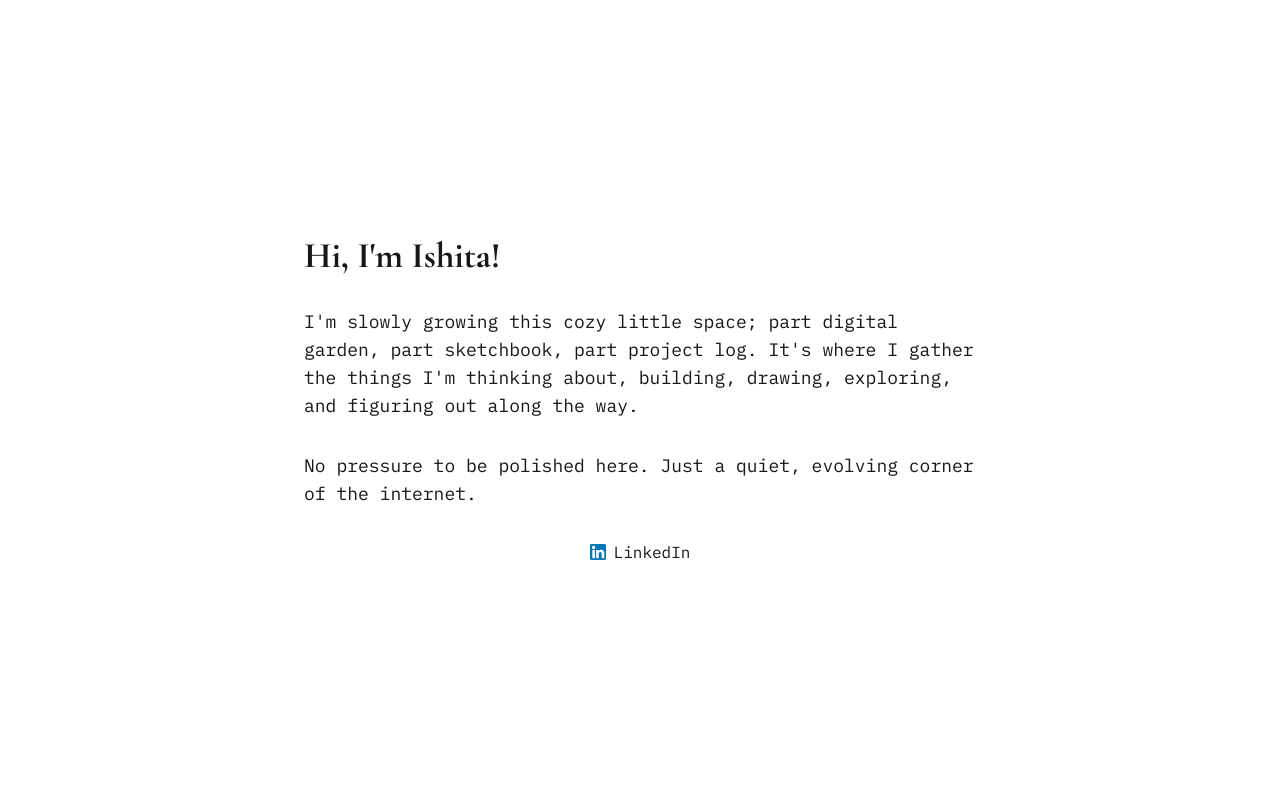
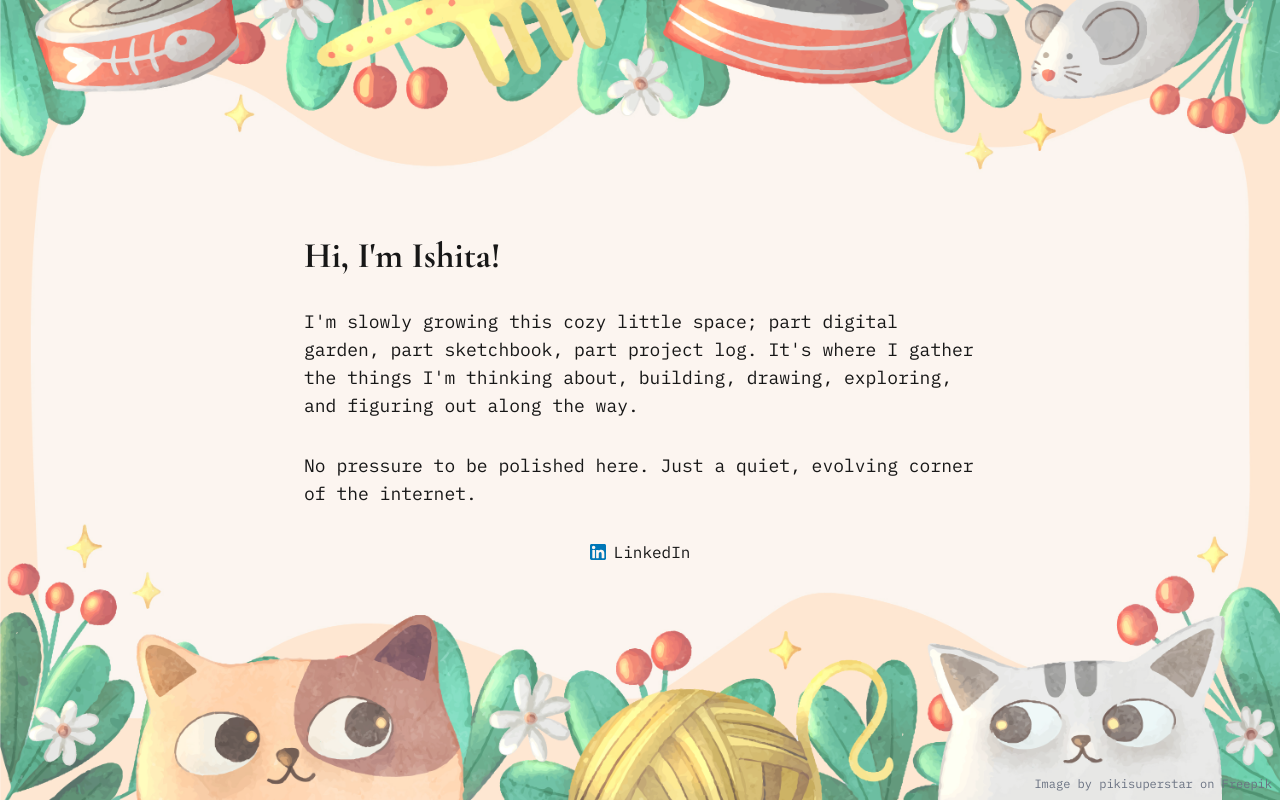
Before and after one commit to IshitaBadole/ishitabadole.github.io, a Next.js app: page / in a window 1280 px wide. Built offline with nearby package versions, Linux system fonts and the light colour scheme.

Commit message:
feat: add background image to homepage and attribution link

```diff
--- a/src/app/globals.css
+++ b/src/app/globals.css
@@ -24,3 +24,26 @@ body {
   color: var(--foreground);
   font-family: Arial, Helvetica, sans-serif;
 }
+
+@layer components {
+  .bg-homepage {
+    @apply relative z-0;
+  }
+
+  .bg-homepage::before {
+    content: '';
+    @apply absolute inset-0 w-full h-full bg-[url('/cats_bg.jpg')] bg-cover bg-right md:bg-bottom -z-10 opacity-75 dark:opacity-15;
+  }
+
+  @media (orientation: portrait) {
+    .bg-homepage::before {
+      background-position: bottom right;
+    }
+  }
+
+  @media (orientation: landscape) {
+    .bg-homepage::before {
+      background-position: center bottom;
+    }
+  }
+}
--- a/src/app/page.tsx
+++ b/src/app/page.tsx
@@ -2,6 +2,7 @@ import Image from 'next/image';
 
 export default function Home() {
   return (
+    <div className="bg-homepage" aria-hidden="true">
     <div className="font-body grid grid-rows-[20px_1fr_20px] items-center justify-items-center min-h-screen p-8 pb-20 gap-16 sm:p-20">
       <main className="flex flex-col gap-[32px] row-start-2 items-center sm:items-start">
         <div className="flex flex-col gap-8 max-w-2xl">
@@ -36,6 +37,10 @@ export default function Home() {
         </footer>
         </div>
       </main>
+      <p className="fixed bottom-2 right-2 text-xs text-gray-500 z-50">
+        <a className="flex" href="https://www.freepik.com/free-vector/watercolor-international-cat-day-background_29018602.htm#fromView=search&page=3&position=35&uuid=06b07e5a-4c77-4ea4-95f7-e492dc6af156&query=cat+background">Image by pikisuperstar on Freepik</a>
+      </p>
+    </div>
     </div>
   );
 }
```
Also changed, not shown: public/cats_bg.jpg (added).
